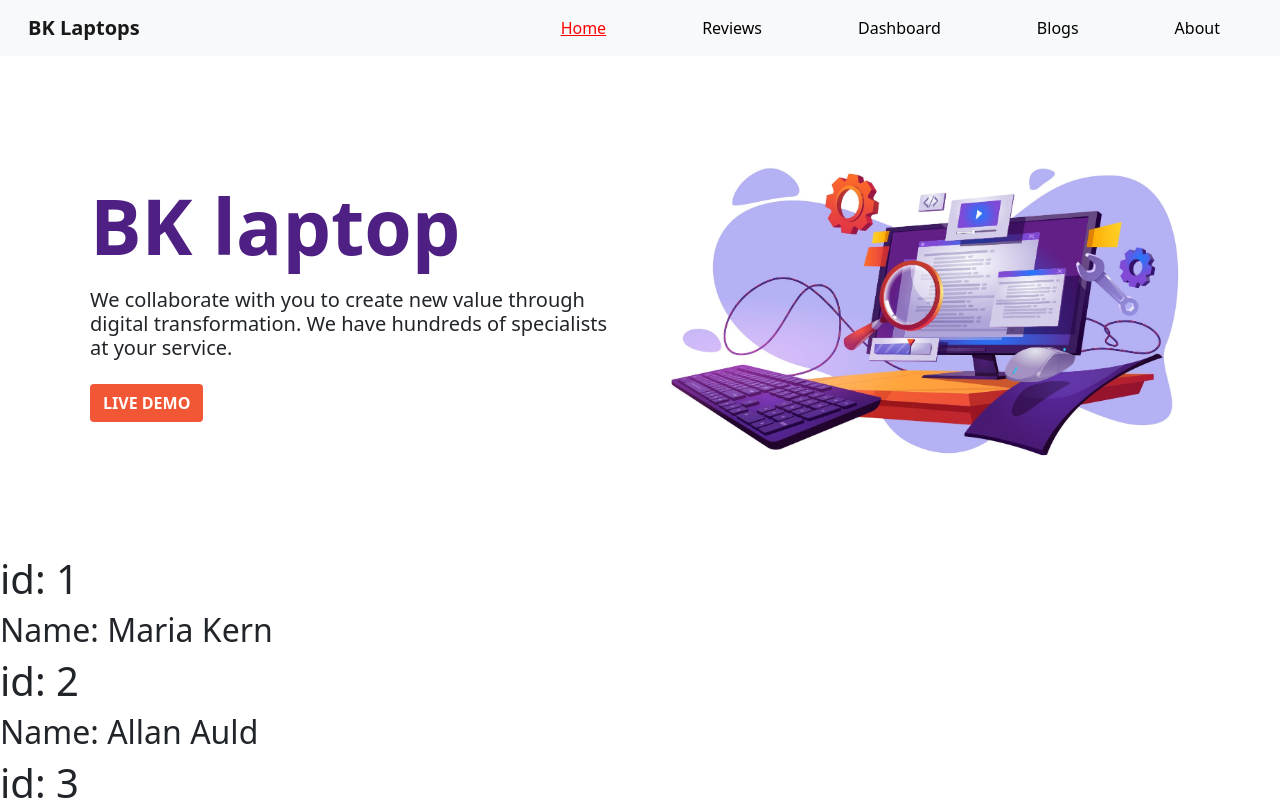
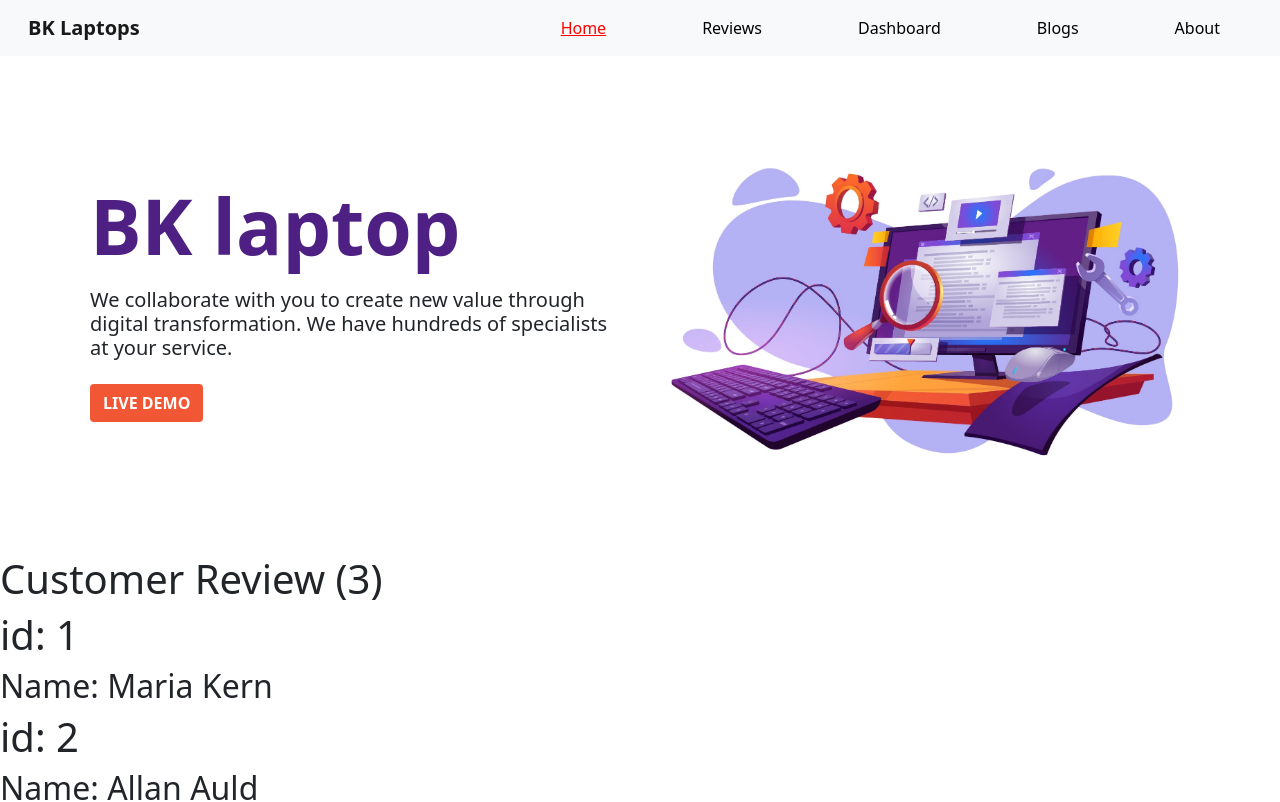
Before and after one commit to khadiza21/product-analysis-as-9, a React (Create React App) app: page / in a window 1280 px wide. Shown: the top 802 px of the page. Built offline with nearby package versions, Linux system fonts and the light colour scheme.

Commit message:
10% done

```diff
--- a/src/components/Main/Main.js
+++ b/src/components/Main/Main.js
@@ -8,12 +8,14 @@ const Main = () => {
   const [reviews, setReviews] = useProducts();
   return (
     <div className="my-5">
-      {reviews.map((review) => (
+      <h1>Customer Review (3)</h1>
+      {reviews.slice(0, 3).map((review) => (
         <Review key={review.id} review={review}></Review>
       ))}
 
-
-      <CustomLink className="btn my-3 fw-bold" variant="btn" to="/reviews">SEE ALL REVIEWS</CustomLink>
+      <CustomLink className="btn my-3 fw-bold" variant="btn" to="/reviews">
+        SEE ALL REVIEWS
+      </CustomLink>
     </div>
   );
 };
```
